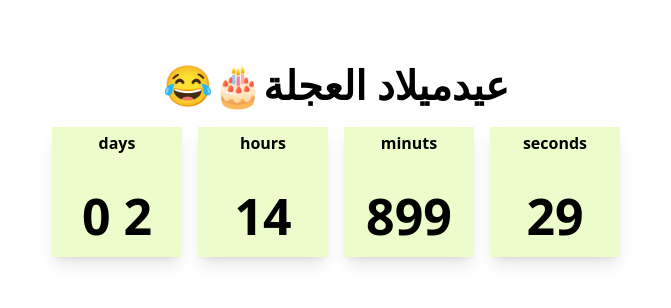
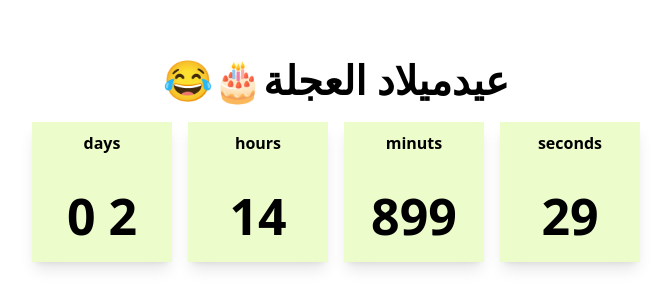
Before and after one commit to ahmed12757/Rahma-BirthDay, a website: page index.html in a window 1280 px wide. Shown: the part 238-546 px from the top of the page, without its empty margins (304-975 px from the left). Drawn offline with Linux system fonts and the light colour scheme.

Commit message:
5th commit

```diff
--- a/index.html
+++ b/index.html
@@ -16,7 +16,7 @@
       <p class="font-bold text-[40px] text-center">😂🎂عيدميلاد العجلة</p>
       <div class="grid grid-cols-12 gap-4">
         <div
-          class="col-span-6 lg:col-span-3 w-[130px] h-[130px] flex flex-col justify-center items-center shadow-lg bg-lime-100 font-bold"
+          class="col-span-6 lg:col-span-3 w-[140px] h-[140px] flex flex-col justify-center items-center shadow-lg bg-lime-100 font-bold"
         >
           <h1>days</h1>
           <br />
@@ -24,7 +24,7 @@
         </div>
 
         <div
-          class="col-span-6 lg:col-span-3 w-[130px] h-[130px] flex flex-col justify-center items-center shadow-lg bg-lime-100 font-bold"
+          class="col-span-6 lg:col-span-3 w-[140px] h-[140px] flex flex-col justify-center items-center shadow-lg bg-lime-100 font-bold"
         >
           <h1>hours</h1>
           <br />
@@ -32,7 +32,7 @@
         </div>
 
         <div
-          class="col-span-6 lg:col-span-3 w-[130px] h-[130px] flex justify-center items-center shadow-lg bg-lime-100 font-bold flex-col"
+          class="col-span-6 lg:col-span-3 w-[140px] h-[140px] flex justify-center items-center shadow-lg bg-lime-100 font-bold flex-col"
         >
           <h1>minuts</h1>
           <br />
@@ -40,7 +40,7 @@
         </div>
 
         <div
-          class="col-span-6 lg:col-span-3 w-[130px] h-[130px] flex justify-center items-center shadow-lg bg-lime-100 font-bold flex-col"
+          class="col-span-6 lg:col-span-3 w-[140px] h-[140px] flex justify-center items-center shadow-lg bg-lime-100 font-bold flex-col"
         >
           <h1>seconds</h1>
           <br />
```
Also changed, not shown: dist/css/output.css.
